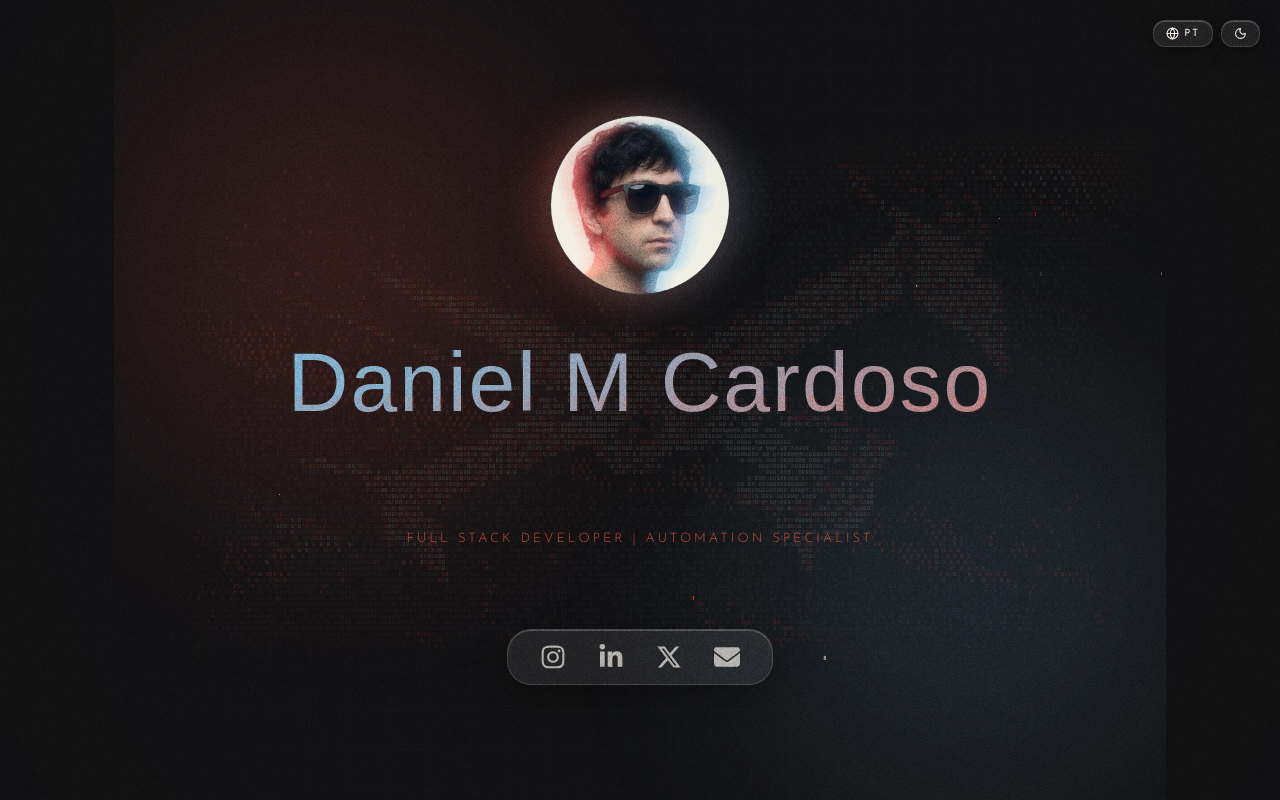
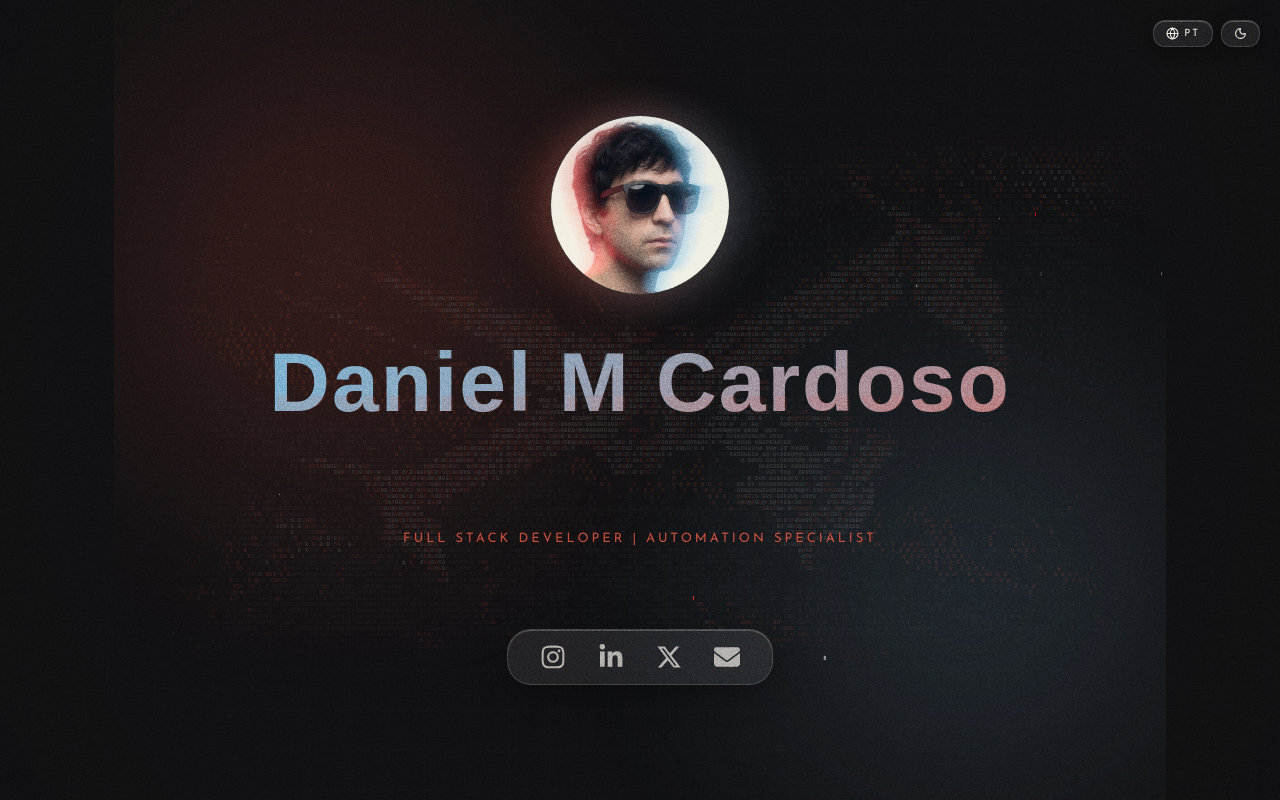
Before and after one commit to danieltwentynine/portfolio-dmc, a React (Vite) app: page / in a window 1280 px wide. Shown: the top 800 px of the page. Built offline with nearby package versions, Linux system fonts and the light colour scheme; no server answers; a web font is replaced by a local one.

Commit message:
fix: fixing font-weight

```diff
--- a/src/components/Hero/styles.ts
+++ b/src/components/Hero/styles.ts
@@ -122,7 +122,7 @@ export const FluidGlow = styled.div`
 export const GradientTitle = styled.h1`
   font-family: var(--font-display);
   font-size: 84px;
-  font-weight: 400;
+  font-weight: bold;
   letter-spacing: 2px;
   background: linear-gradient(to right, var(--teal), var(--amber));
   background-size: 200% 200%;
@@ -241,7 +241,7 @@ export const DescricaoHero = styled.p`
 
   span {
     font-family: var(--font-body);
-    font-weight: 300;
+    font-weight: 400;
     font-size: 13px;
     letter-spacing: 3px;
     text-transform: uppercase;
```
